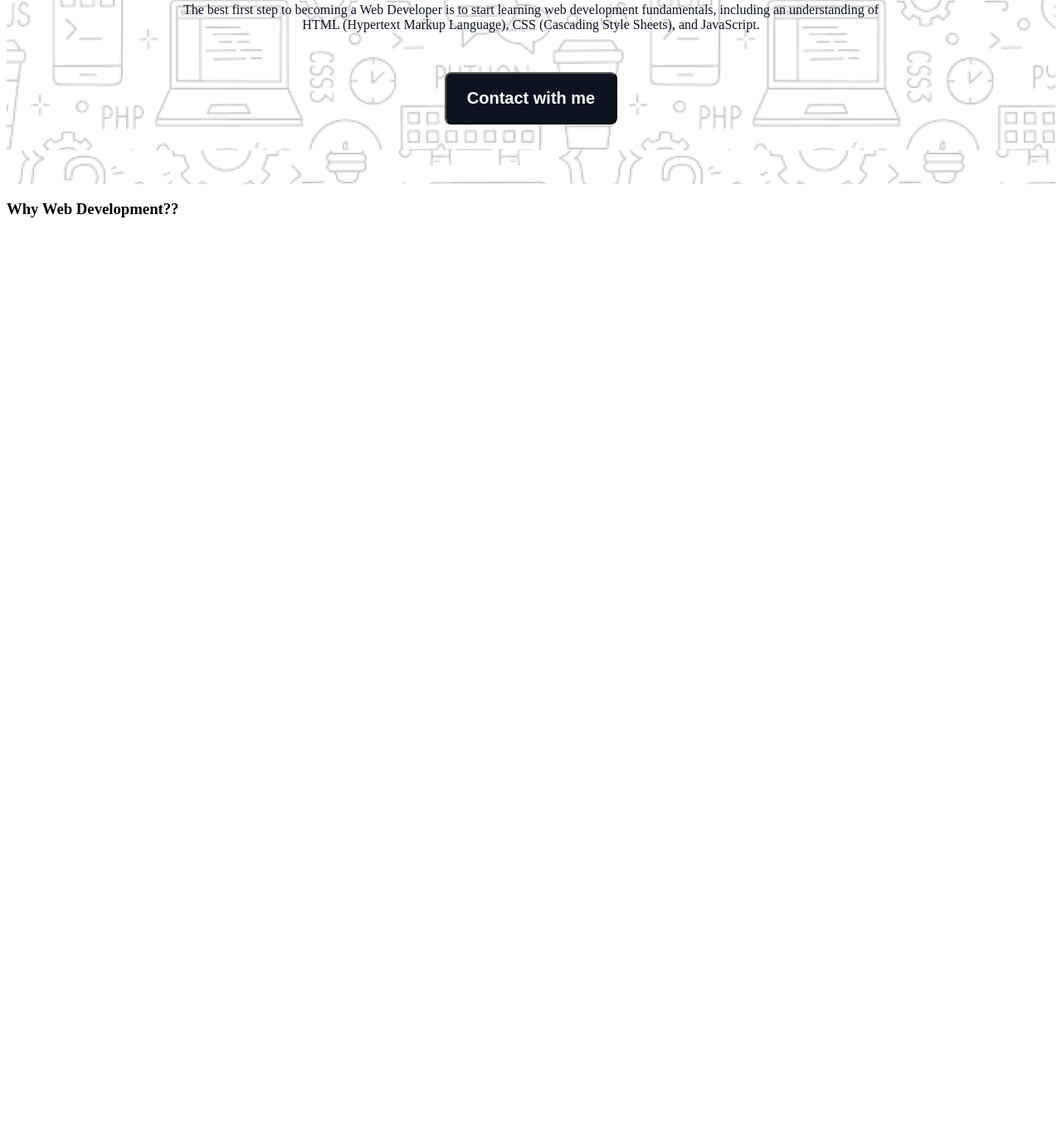
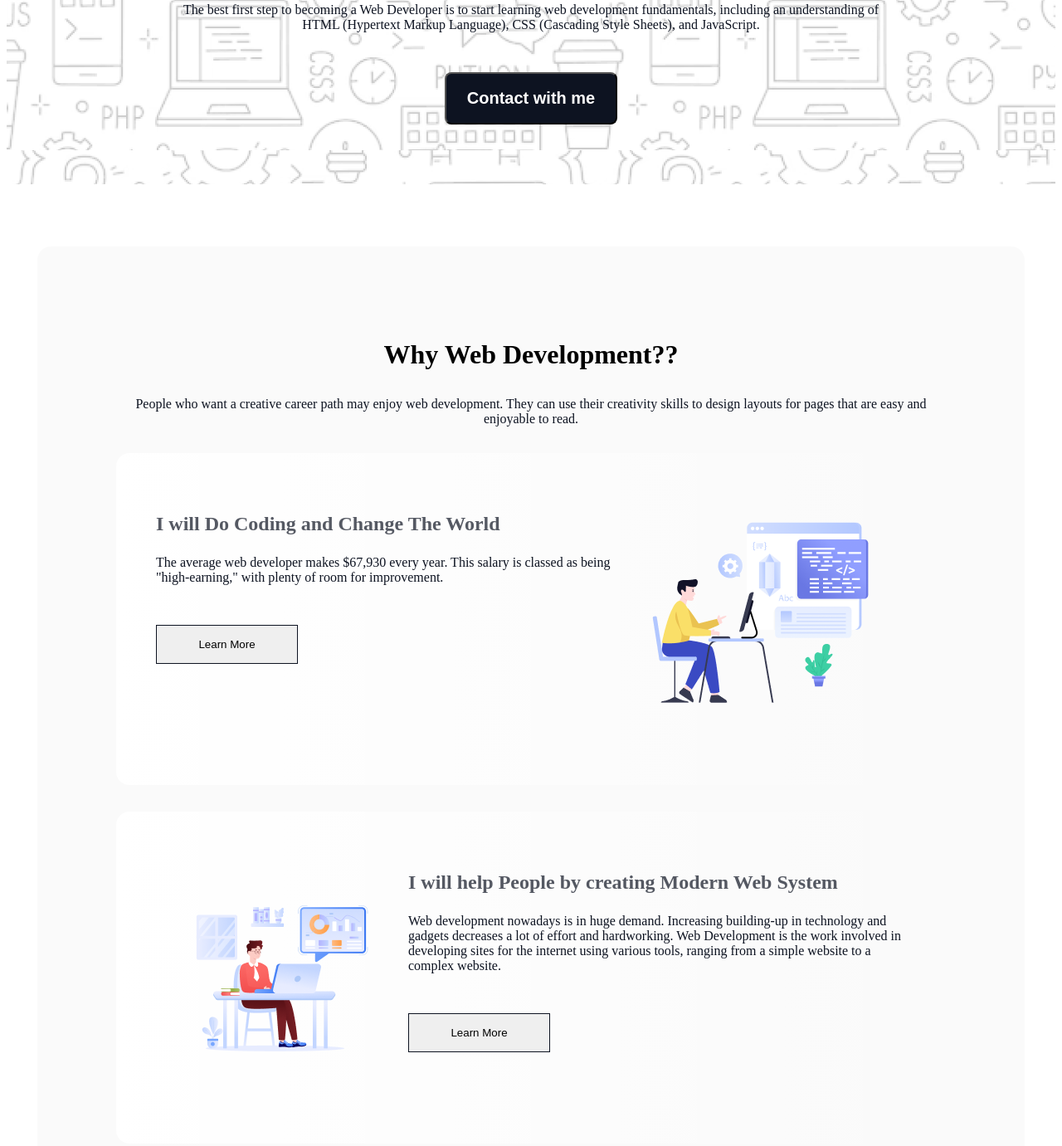
Before and after one commit to muhib085/Assignment-01, a plain HTML site: page index.html in a window 1280 px wide. Shown: the part 479-1860 px from the top of the page at 83% size. Before the commit the page ends 800 px from the top, so only its background shows below. Drawn offline with Linux system fonts and the light colour scheme; a web font is replaced by a local one.

Commit message:
why web-development part is done

```diff
--- a/index.html
+++ b/index.html
@@ -20,7 +20,7 @@
             <p>The best first step to becoming a Web Developer is to start learning web development fundamentals,
                 including an understanding of HTML (Hypertext Markup Language), CSS (Cascading Style Sheets), and
                 JavaScript.</p>
-                <button class="contact-btn">Contact with me</button>
+            <button class="contact-btn">Contact with me</button>
         </section>
     </header>
     <main>
@@ -28,6 +28,33 @@
         <section class="web-developer">
             <div class="section-banner">
                 <h3>Why Web Development??</h3>
+                <p>People who want a creative career path may enjoy web development. They can use their creativity
+                    skills to design layouts for pages that are easy and enjoyable to read.</p>
+            </div>
+            <div class="web-development-steps">
+                <div class="web-development-step">
+                    <h3>I will Do Coding and Change The World</h3>
+                    <p>The average web developer makes $67,930 every year. This salary is classed as being
+                        "high-earning," with plenty of room for improvement.</p>
+                    <button class="btn-primary">Learn More</button>
+                </div>
+                <img src="assets/Layer_1.png" alt="">
+            </div>
+            <div class="web-development-steps">
+                <img src="assets/Group 3.png" alt="">
+                <div class="web-development-step">
+                    <h3>I will help People by creating Modern Web System</h3>
+                    <p>Web development nowadays is in huge demand. Increasing building-up in technology and gadgets decreases a lot of effort and hardworking. Web Development is the work involved in developing sites for the internet using various tools, ranging from a simple website to a complex website.</p>
+                    <button class="btn-primary">Learn More</button>
+                </div>
+            </div>
+            <div class="web-development-steps">
+                <div class="web-development-step">
+                    <h3>Front-end web development</h3>
+                    <p>It is also known as client-side development.it involves using HTML, CSS, Javascript, bootstrap, and lot more for developing the front end of the website. The main objective of this front end development is to make it easy for a user to interact and use.</p>
+                    <button class="btn-primary">Learn More</button>
+                </div>
+                <img src="assets/Group 4.png" alt="">
             </div>
         </section>
     </main>
--- a/styles/style.css
+++ b/styles/style.css
@@ -41,3 +41,62 @@
     border-radius: 8px;
     background: rgb(13, 19, 33);
 }
+
+/* web-development styles */
+
+.web-developer {
+    max-width: 1000px;
+    margin: 0 auto;
+    border-radius: 16px;
+    background: rgba(13, 19, 33, 0.02);
+    margin-top: 75px;
+    padding: 80px 95px;
+}
+
+.section-banner {
+    text-align: center;
+}
+
+.section-banner h3 {
+    font-weight: 800;
+    font-size: 32px;
+}
+
+.section-banner p {
+    color: rgb(13, 19, 33);
+}
+
+.web-development-steps {
+    display: flex;
+    padding: 48px;
+    margin: 32px 0px;
+    border-radius: 16px;
+    background: linear-gradient(90.00deg, rgb(255, 255, 255), rgba(255, 255, 255, 0) 100%);
+}
+
+.web-development-step h3 {
+    color: rgba(13, 19, 33, 0.7);
+    font-size: 24px;
+    font-weight: 700;
+    text-align: left;
+}
+
+.web-development-step p {
+    color: #0D1321;
+}
+
+.web-development-steps img{
+    margin: 32px;
+}
+
+.btn-primary {
+    width: 171px;
+    height: 47px;
+    justify-content: center;
+    align-items: center;
+    padding: 12px 20px;
+    margin: 32px 0px;
+    cursor: pointer;
+    border: 1px solid rgb(13, 19, 33);
+
+}
```
